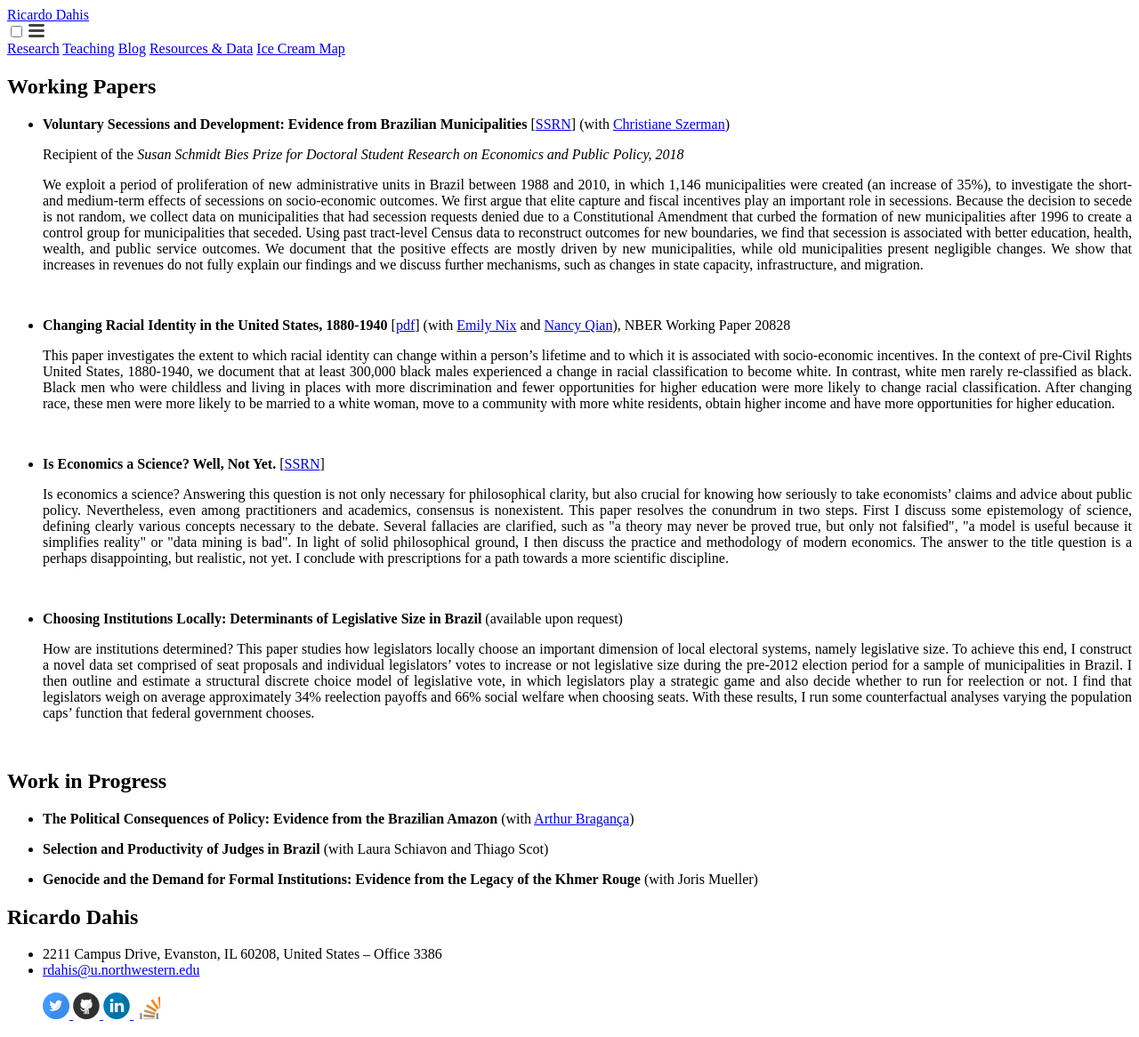
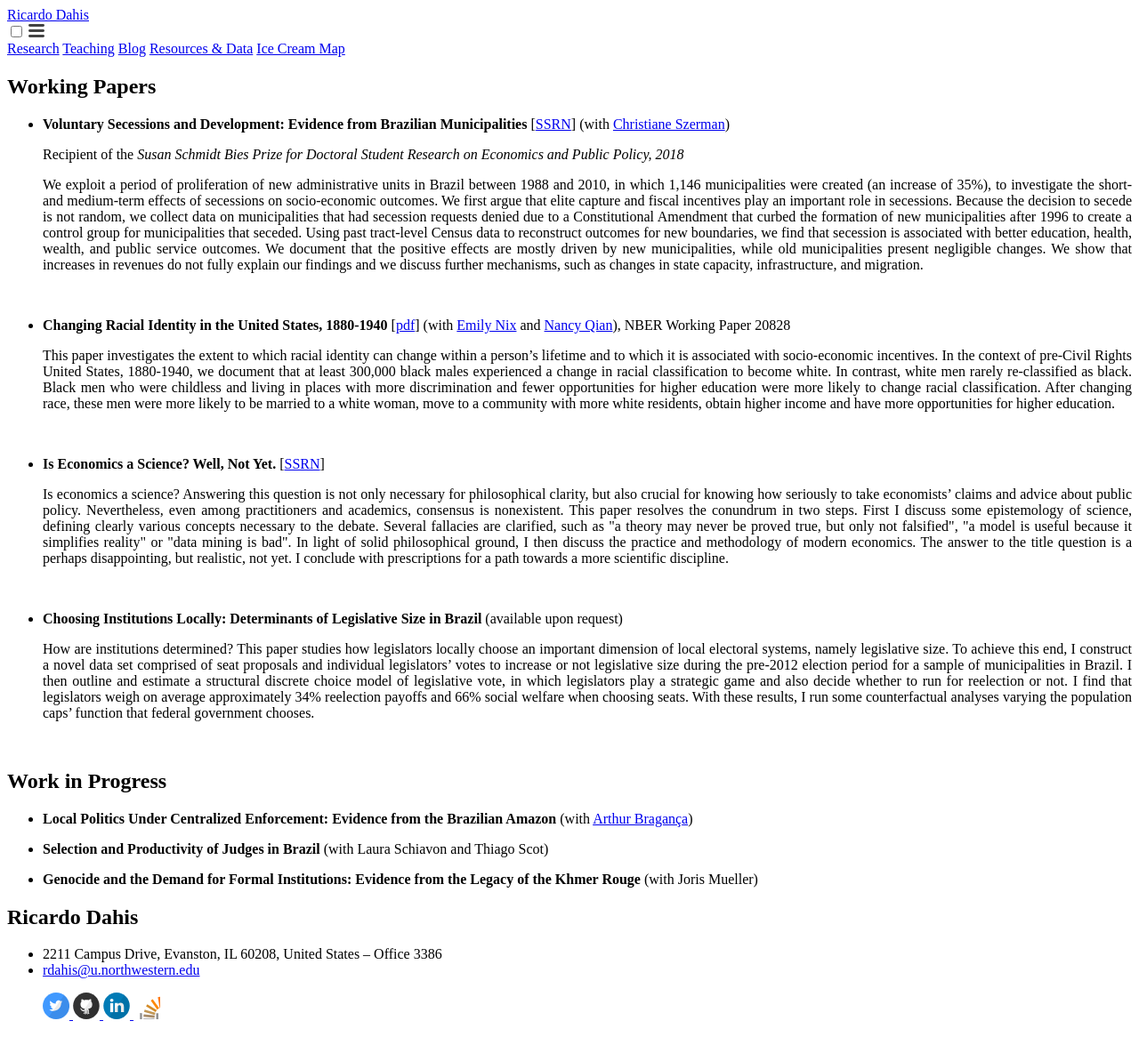
Before and after one commit to rdahis/rdahis.github.io, a Jekyll site: the page built from 1-research.md, in a window 1280 px wide. Shown: the whole page at 89% size. Built offline with Jekyll 4.4.1, drawn with Linux system fonts in a browser that asks for light colours; a script that is not in the unit is left out.

Commit message:
Updates farmers

```diff
--- a/1-research.md
+++ b/1-research.md
@@ -31,7 +31,7 @@ permalink: /research/
 
 # Work in Progress
 
-- **The Political Consequences of Policy: Evidence from the Brazilian Amazon** (with [Arthur Bragança](https://arthurbraganca.com/){:target="_blank"})
+- **Local Politics Under Centralized Enforcement: Evidence from the Brazilian Amazon** (with [Arthur Bragança](https://arthurbraganca.com/){:target="_blank"})
 
 - **Selection and Productivity of Judges in Brazil** (with Laura Schiavon and Thiago Scot)
 
```
